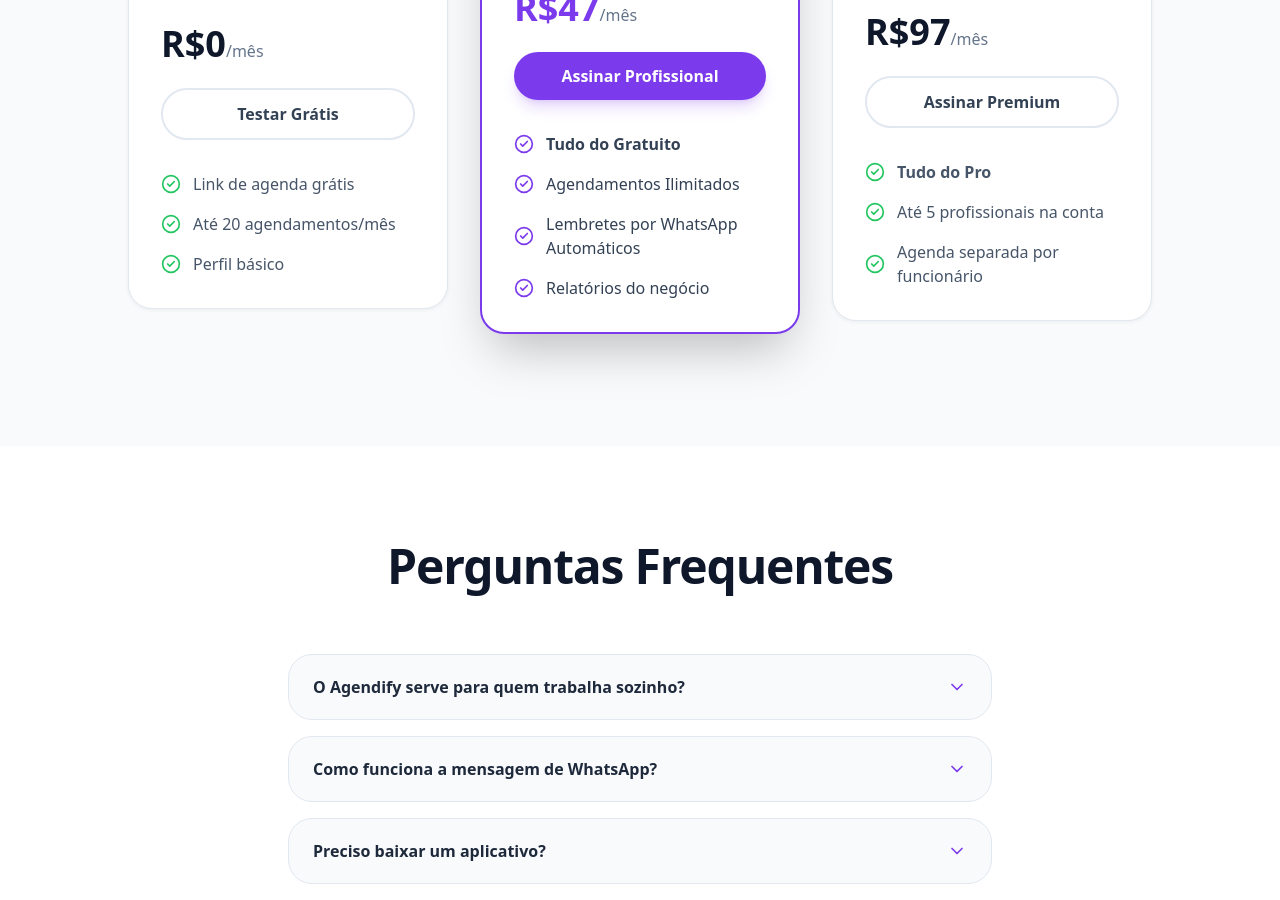
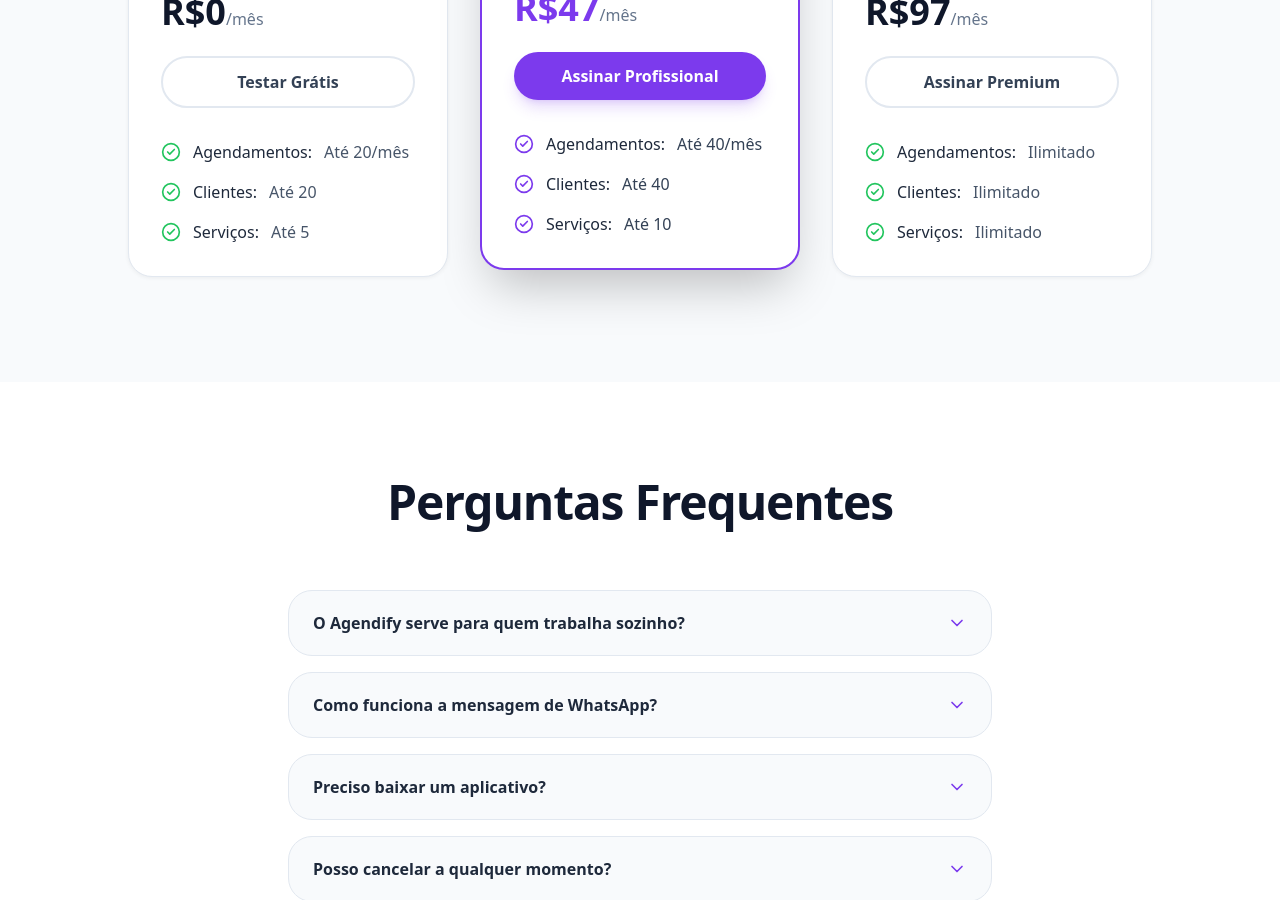
Before and after one commit to gmmktdigital2021-pixel/Agendify, a Next.js app: page /landing in a window 1280 px wide. Shown: the part 4820-5720 px from the top of the page. Built offline with nearby package versions, Linux system fonts and the light colour scheme; no server answers.

Commit message:
fix: valores corretos nos planos

```diff
--- a/app/landing/page.tsx
+++ b/app/landing/page.tsx
@@ -505,9 +505,9 @@
                  Testar Grátis
                </Link>
                <ul className="flex flex-col gap-4 text-slate-600">
-                 <li className="flex gap-3 items-center"><CheckCircle2 className="w-5 h-5 text-green-500 shrink-0" /> Link de agenda grátis</li>
-                 <li className="flex gap-3 items-center"><CheckCircle2 className="w-5 h-5 text-green-500 shrink-0" /> Até 20 agendamentos/mês</li>
-                 <li className="flex gap-3 items-center"><CheckCircle2 className="w-5 h-5 text-green-500 shrink-0" /> Perfil básico</li>
+                 <li className="flex gap-3 items-center"><CheckCircle2 className="w-5 h-5 text-green-500 shrink-0" /> <span className="font-medium text-slate-800">Agendamentos:</span> Até 20/mês</li>
+                 <li className="flex gap-3 items-center"><CheckCircle2 className="w-5 h-5 text-green-500 shrink-0" /> <span className="font-medium text-slate-800">Clientes:</span> Até 20</li>
+                 <li className="flex gap-3 items-center"><CheckCircle2 className="w-5 h-5 text-green-500 shrink-0" /> <span className="font-medium text-slate-800">Serviços:</span> Até 5</li>
                </ul>
              </div>
 
@@ -525,10 +525,9 @@
                  Assinar Profissional
                </Link>
                <ul className="flex flex-col gap-4 text-slate-700">
-                 <li className="flex gap-3 items-center"><CheckCircle2 className="w-5 h-5 text-brand shrink-0" /> <span className="font-bold">Tudo do Gratuito</span></li>
-                 <li className="flex gap-3 items-center"><CheckCircle2 className="w-5 h-5 text-brand shrink-0" /> Agendamentos Ilimitados</li>
-                 <li className="flex gap-3 items-center"><CheckCircle2 className="w-5 h-5 text-brand shrink-0" /> Lembretes por WhatsApp Automáticos</li>
-                 <li className="flex gap-3 items-center"><CheckCircle2 className="w-5 h-5 text-brand shrink-0" /> Relatórios do negócio</li>
+                 <li className="flex gap-3 items-center"><CheckCircle2 className="w-5 h-5 text-brand shrink-0" /> <span className="font-medium text-slate-800">Agendamentos:</span> Até 40/mês</li>
+                 <li className="flex gap-3 items-center"><CheckCircle2 className="w-5 h-5 text-brand shrink-0" /> <span className="font-medium text-slate-800">Clientes:</span> Até 40</li>
+                 <li className="flex gap-3 items-center"><CheckCircle2 className="w-5 h-5 text-brand shrink-0" /> <span className="font-medium text-slate-800">Serviços:</span> Até 10</li>
                </ul>
              </div>
 
@@ -543,9 +542,9 @@
                  Assinar Premium
                </Link>
                <ul className="flex flex-col gap-4 text-slate-600">
-                 <li className="flex gap-3 items-center"><CheckCircle2 className="w-5 h-5 text-green-500 shrink-0" /> <span className="font-bold">Tudo do Pro</span></li>
-                 <li className="flex gap-3 items-center"><CheckCircle2 className="w-5 h-5 text-green-500 shrink-0" /> Até 5 profissionais na conta</li>
-                 <li className="flex gap-3 items-center"><CheckCircle2 className="w-5 h-5 text-green-500 shrink-0" /> Agenda separada por funcionário</li>
+                 <li className="flex gap-3 items-center"><CheckCircle2 className="w-5 h-5 text-green-500 shrink-0" /> <span className="font-medium text-slate-800">Agendamentos:</span> Ilimitado</li>
+                 <li className="flex gap-3 items-center"><CheckCircle2 className="w-5 h-5 text-green-500 shrink-0" /> <span className="font-medium text-slate-800">Clientes:</span> Ilimitado</li>
+                 <li className="flex gap-3 items-center"><CheckCircle2 className="w-5 h-5 text-green-500 shrink-0" /> <span className="font-medium text-slate-800">Serviços:</span> Ilimitado</li>
                </ul>
              </div>
           </div>
```
